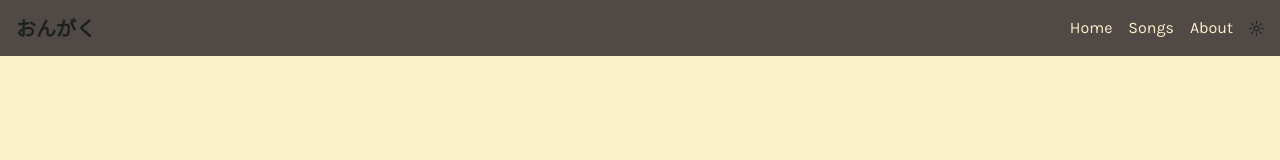
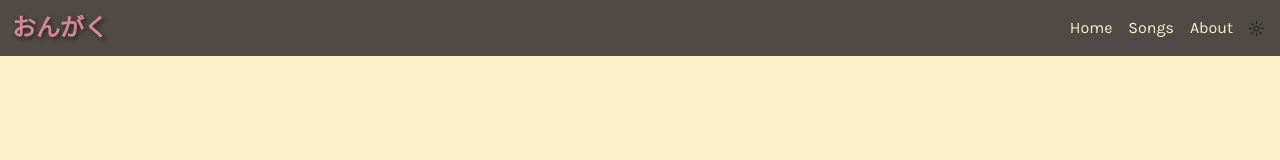
Before and after one commit to zvbt/ongaku, a Next.js app: page / in a window 1280 px wide. Shown: the top 160 px of the page. Built offline with nearby package versions, Linux system fonts and the light colour scheme.

Commit message:
Update global.css

```diff
--- a/src/app/globals.css
+++ b/src/app/globals.css
@@ -18,3 +18,6 @@ body {
   color: var(--text);
   background: var(--background);
 }
+.text-shadow {
+    text-shadow: 2px 2px 4px rgba(0, 0, 0, 0.5);
+}
--- a/src/components/navbar.tsx
+++ b/src/components/navbar.tsx
@@ -10,7 +10,7 @@ const Navbar = () => {
   return (
     <nav className="bg-background-2">
       {/* <Image src="/logo.png" width={40} height={40} alt='logo' className='absolute ml-2 mt-1.5'/> */}
-      <h1 className='absolute items-center p-4 text-xl font-bold'>おんがく</h1>
+      <h1 className='absolute items-center p-3 text-2xl font-bold text-purple text-shadow'>おんがく</h1>
       <ul className="flex items-center justify-end space-x-4 p-4">
         <li>
           <Link href="/">
```
